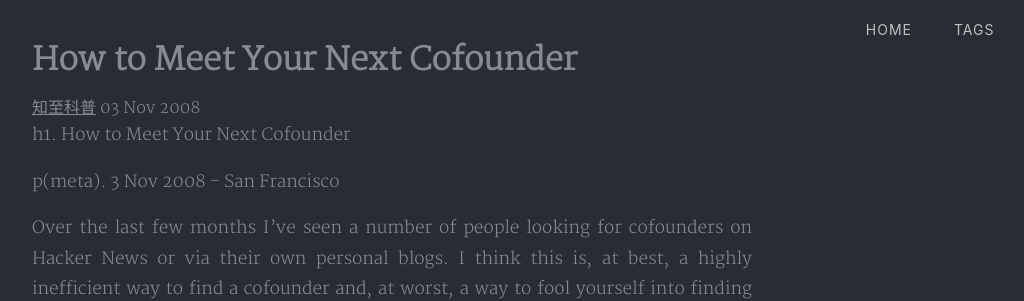
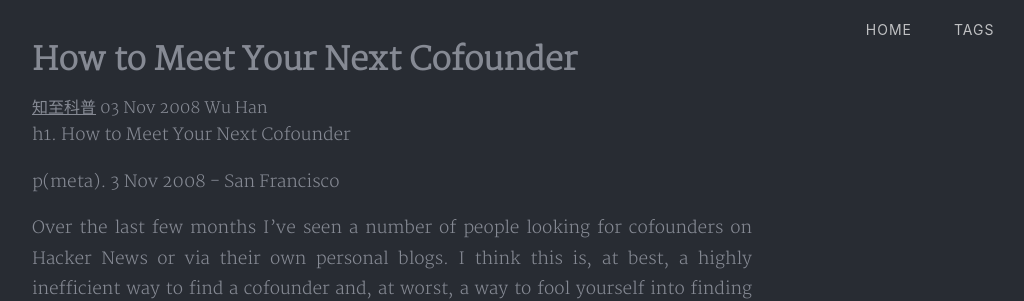
Before and after one commit to tsuibin/tsuibin.github.io, a Jekyll site: the page built from _posts/2008-11-03-how-to-meet-your-next-cofounder.md, in a window 1280 px wide and 900 px high. Shown: the top 301 px of the window, without its empty margins (248-1272 px from the left). Built offline with Jekyll 4.4.1, drawn with Linux system fonts in a browser that asks for light colours; nearby versions of some CDN libraries; comment, search, counter and statistics services are not loaded; a style sheet for code colours, icons or effects is not loaded.

Commit message:
Update _config.yml

```diff
--- a/_config.yml
+++ b/_config.yml
@@ -4,6 +4,7 @@ description: '知至，知至科普'
 keyword: '知至科普'
 url: 'https://tsuibin.github.io' # your host
 baseurl: '/'
+address: 'Wu Han'
 
 # Navigation links
 nav:
```
